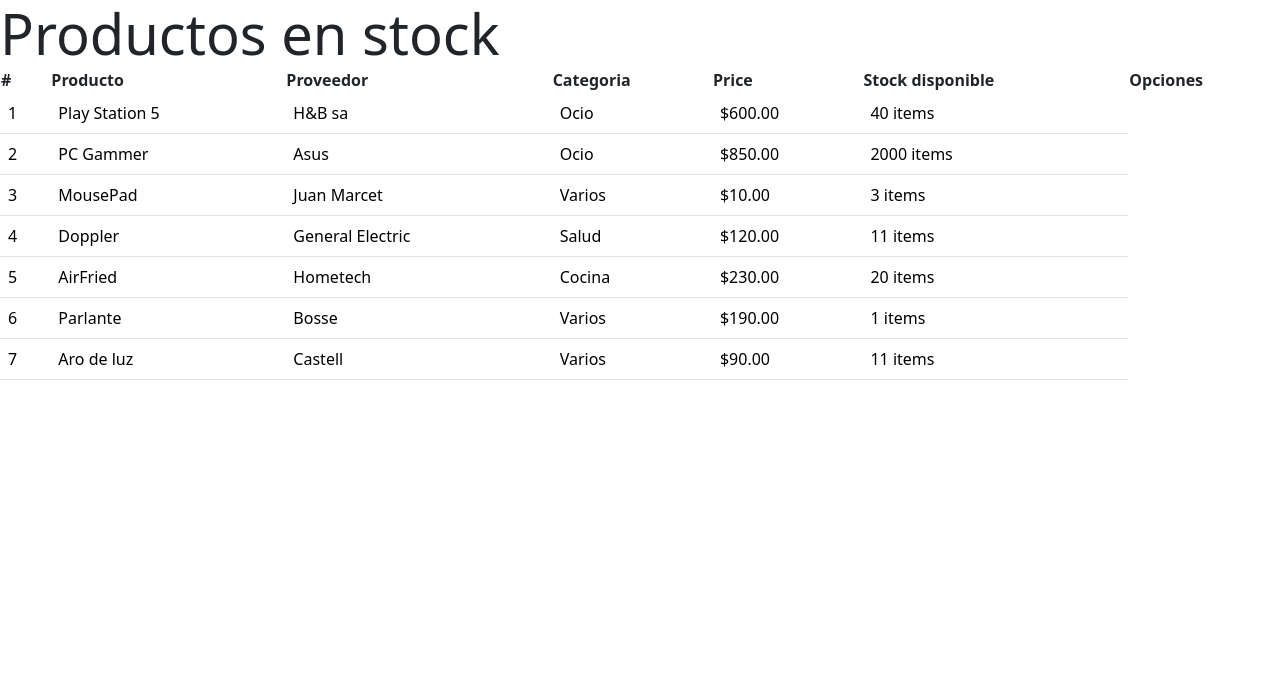
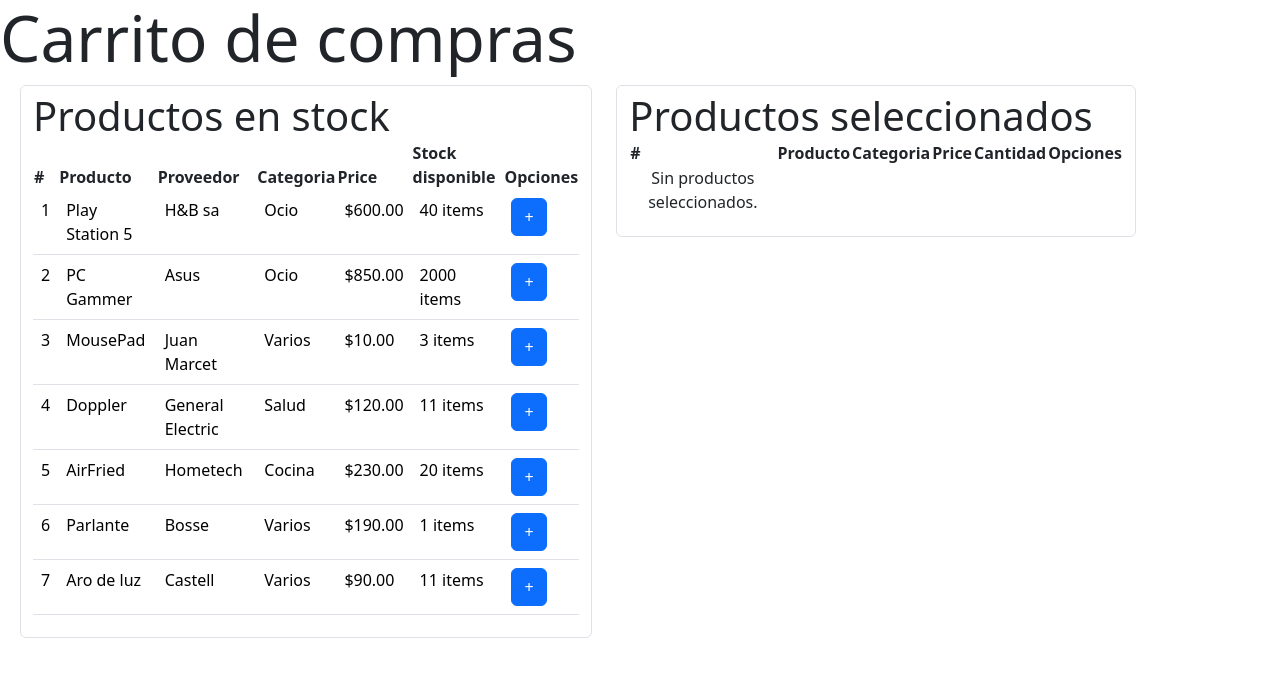
Before and after one commit to PedroCedeno29/Angular, an Angular app: page / in a window 1280 px wide. Shown: the top 676 px of the page. Built offline with nearby package versions, Linux system fonts and the light colour scheme.

Commit message:
Actualización de productos en stock

```diff
--- a/src/app/app.component.html
+++ b/src/app/app.component.html
@@ -1 +1 @@
-<app-table-product></app-table-product>
+<app-product-cart></app-product-cart>
--- /dev/null
+++ b/src/app/modules/shopcart/product-cart/product-cart.component.html
@@ -0,0 +1,18 @@
+<div class="d-flex">
+    <div class="w-95">
+        <div class="display-3">
+            Carrito de compras
+        </div>
+        <div class="container">
+            <div class="row">
+                <div class="col">
+                    <!--$event siempre se deve usar para recibir la informacion que emite el evento de salida, en este caso eventAggProduct-->
+                    <app-table-product (eventAggProduct)="aggProduct($event)"></app-table-product>
+                </div>
+                <div class="col">
+                    <app-table-product-selected></app-table-product-selected>
+                </div>
+            </div>
+        </div>
+    </div>
+</div>
--- /dev/null
+++ b/src/app/modules/shopcart/product-cart/product-cart.component.ts
@@ -0,0 +1,19 @@
+import { Component, ViewChild } from '@angular/core';
+import { TableProductSelectedComponent } from '../table-product-selected/table-product-selected.component';
+import { ProductDetailI } from '../../../interfaces/productdetail.interface';
+
+@Component({
+  selector: 'app-product-cart',
+  templateUrl: './product-cart.component.html',
+  styles: ``
+})
+export class ProductCartComponent {
+  //el signo de exclamación indica que ese elemento si existe que no va a ser nulo.
+  //@ViewChild(TableProductSelectedComponent) indica que queremos acceder a una instancia del componente TableProductSelectedComponent
+  // dentro del template del componente padre (ProductCartComponent). Esta instancia va a estar representada por la variable productSelected.
+  @ViewChild(TableProductSelectedComponent) productSelected!:  TableProductSelectedComponent;
+
+  aggProduct(product:ProductDetailI){
+    this.productSelected.listaProductSelected.push(product)
+  }
+}
--- /dev/null
+++ b/src/app/modules/shopcart/table-product-selected/table-product-selected.component.html
@@ -0,0 +1,54 @@
+<div class="form-control m-2">
+    <div class="display-6">
+        Productos seleccionados
+    </div>
+    <div>
+        <table class="table table-hover">
+            <thead>
+                <th>#</th>
+                <th>Producto</th>
+                <th>Categoria</th>
+                <th>Price</th>
+                <th>Cantidad</th>
+                <th>Opciones</th>
+            </thead>
+            <tbody>
+                @if (listaProductSelected.length > 0) {
+                    <tr *ngFor="let product of listaProductSelected" >
+                        <td>{{product.id}}</td>
+                        <td>{{product.product}}</td>
+                        <td [ngSwitch]="product.category">
+                            <div *ngSwitchCase="'OC'">
+                                Ocio
+                            </div>
+                            <div *ngSwitchCase="'VA'">
+                                Varios
+                            </div>
+                            <div *ngSwitchCase="'HT'">
+                                Salud
+                            </div>
+                            <div *ngSwitchCase="'CO'">
+                                Cocina
+                            </div>
+                            <div *ngSwitchDefault="">
+                                No definido
+                            </div>
+
+                        </td>
+                        <td>{{product.price | currency}}</td>
+                        <td>{{product.stock | quantityPipe}}</td>
+                        <td>
+                            <!-- <input class="btn btn-primary" type="button" value="Agregar"> -->
+                            <button class="btn btn-primary"><i class="fa fa-plus"></i>Quitar</button>
+                        </td>
+                    </tr>
+                }
+                @else {
+                    <tr class="text-center">
+                        Sin productos seleccionados.
+                    </tr>
+                }
+            </tbody>
+        </table>
+    </div>
+</div>
--- /dev/null
+++ b/src/app/modules/shopcart/table-product-selected/table-product-selected.component.ts
@@ -0,0 +1,11 @@
+import { Component } from '@angular/core';
+import { ProductDetailI } from '../../../interfaces/productdetail.interface';
+
+@Component({
+  selector: 'app-table-product-selected',
+  templateUrl: './table-product-selected.component.html',
+  styles: ``
+})
+export class TableProductSelectedComponent {
+  listaProductSelected:  ProductDetailI[] = [];
+}
--- a/src/app/modules/shopcart/table-product/table-product.component.html
+++ b/src/app/modules/shopcart/table-product/table-product.component.html
@@ -1,5 +1,5 @@
-<div>
-    <div class="display-4">
+<div class="form-control m-2">
+    <div class="display-6">
         Productos en stock
     </div>
     <div>
@@ -38,6 +38,11 @@
                     </td>
                     <td>{{product.price | currency}}</td>
                     <td>{{product.stock | quantityPipe}}</td>
+                    <td>
+                        <!-- Como hay un boton por cada fila (producto) el evento click va a guardar el producto que nosotros seleccionemos -->
+                        <!-- <input class="btn btn-primary" type="button" value="+"> -->
+                        <button class="btn btn-primary" (click)="aggProduct(product)"><i class="fa fa-plus"></i>+</button>
+                    </td>
                 </tr>
             </tbody>
         </table>
--- a/src/app/modules/shopcart/table-product/table-product.component.ts
+++ b/src/app/modules/shopcart/table-product/table-product.component.ts
@@ -1,4 +1,4 @@
-import { Component } from '@angular/core';
+import { Component, EventEmitter, Output } from '@angular/core';
 import { ProductDetailI } from '../../../interfaces/productdetail.interface';
 
 @Component({
@@ -7,6 +7,10 @@ import { ProductDetailI } from '../../../interfaces/productdetail.interface';
   styles: ``
 })
 export class TableProductComponent {
+
+  //Creamos un evento de salida para enviar el producto seleccionado al componente table-product-selected
+  @Output() eventAggProduct = new EventEmitter<ProductDetailI>();
+
 
   listaproduct: ProductDetailI[] = [
     {
@@ -67,4 +71,19 @@ export class TableProductComponent {
     }
   ];
 
+
+  //La variable eventAggProduct se va a ejecutar cuando se llame al metodo aggProduct.
+  //aggProduct es una metodo que va a recibir el producto y va a activar el evento de salida eventAggProduct que va a encargase
+  // de enviar la informacion del producto al otro componente table-product-selected.
+  aggProduct(product: ProductDetailI){
+
+    this.listaproduct.map(productSelected => {
+      if(productSelected.id == product.id){
+        productSelected.stock = productSelected.stock -1;
+      }
+
+    })
+    this.eventAggProduct.emit(product);
+  }
+
 }
```
Also changed, not shown: src/app/modules/shopcart/shopcart.module.ts (+7 -3 lines).
